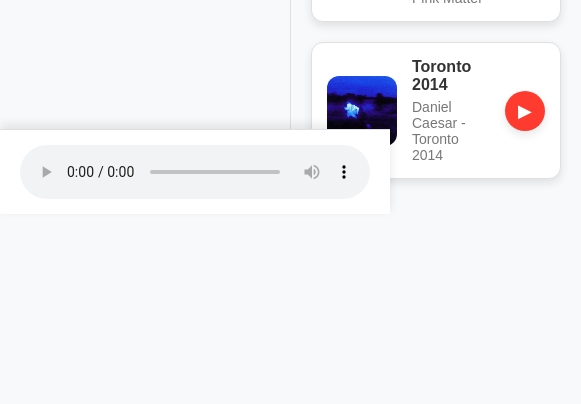
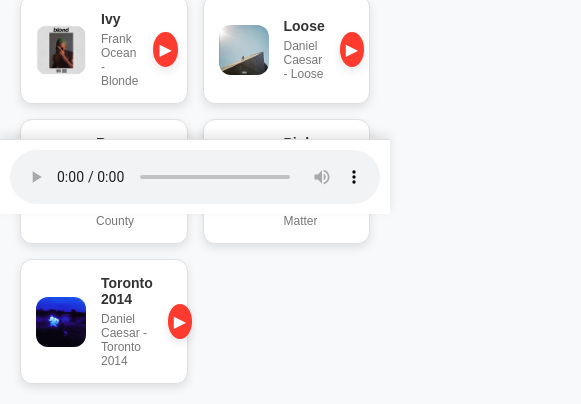
Before and after one commit to Adnan-k1/projek, a plain HTML site: page music.html in a window 390 px wide. Shown: the part 630-1034 px from the top of the page, 581 px wide, since content can reach past the window. Before the commit the page ends 844 px from the top, so only its background shows below. Drawn offline with Linux system fonts and the light colour scheme.

Commit message:
Deskripsi perubahan yang dilakukan

```diff
--- a/music.css
+++ b/music.css
@@ -16,10 +16,11 @@ body {
     color: var(--text-color);
     display: flex;
     min-height: 100vh;
+    overflow-x: hidden;
 }
 
 .sidebar {
-    background: var(--sidebar-bg);
+    background: var(--secondary-bg);
     width: 250px;
     border-right: 1px solid var(--border-color);
     display: flex;
@@ -52,7 +53,8 @@ body {
 }
 
 .sidebar nav li:hover {
-    background: var(--hover-color);
+    background: var(--accent-color);
+    color: #fff;
     border-radius: var(--radius);
     padding-left: 10px;
     transition: all 0.3s ease;
@@ -168,20 +170,15 @@ main {
     padding: 15px 20px;
     display: flex;
     align-items: center;
+    justify-content: center;
     box-shadow: 0 -4px 10px rgba(0, 0, 0, 0.1);
+    flex-wrap: wrap;
 }
 
 #audio-player {
     width: 100%;
     max-width: 600px;
     margin: 0 auto;
-}
-
-.sub-menu {
-    display: none;
-    list-style: none;
-    margin-left: 20px;
-    padding: 5px 0;
 }
 
 .playlist-toggle {
@@ -202,18 +199,44 @@ main {
     transform: rotate(-180deg);
 }
 
-.playlist-menu li {
-    padding: 5px 0;
-    color: #555;
+/* Responsive Design for Mobile Devices */
+@media (max-width: 768px) {
+    .sidebar {
+        width: 100%;
+        border-right: none;
+        border-bottom: 1px solid var(--border-color);
+        padding: 10px;
+    }
+
+    .container {
+        flex-direction: column;
+    }
+
+    .playlist {
+        grid-template-columns: repeat(auto-fit, minmax(150px, 1fr));
+        gap: 15px;
+    }
+
+    .song img {
+        width: 50px;
+        height: 50px;
+    }
+
+    .song-title {
+        font-size: 14px;
+    }
+
+    .song-artist {
+        font-size: 12px;
+    }
+
+    .play-button {
+        width: 35px;
+        height: 35px;
+        font-size: 16px;
+    }
+
+    .audio-player-container {
+        padding: 10px;
+    }
 }
-
-.playlist-menu li:hover {
-    color: #000;
-    font-weight: bold;
-}
-
-/* Link Styling */
-a {
-    text-decoration: none;
-    color: inherit;
-}
```
